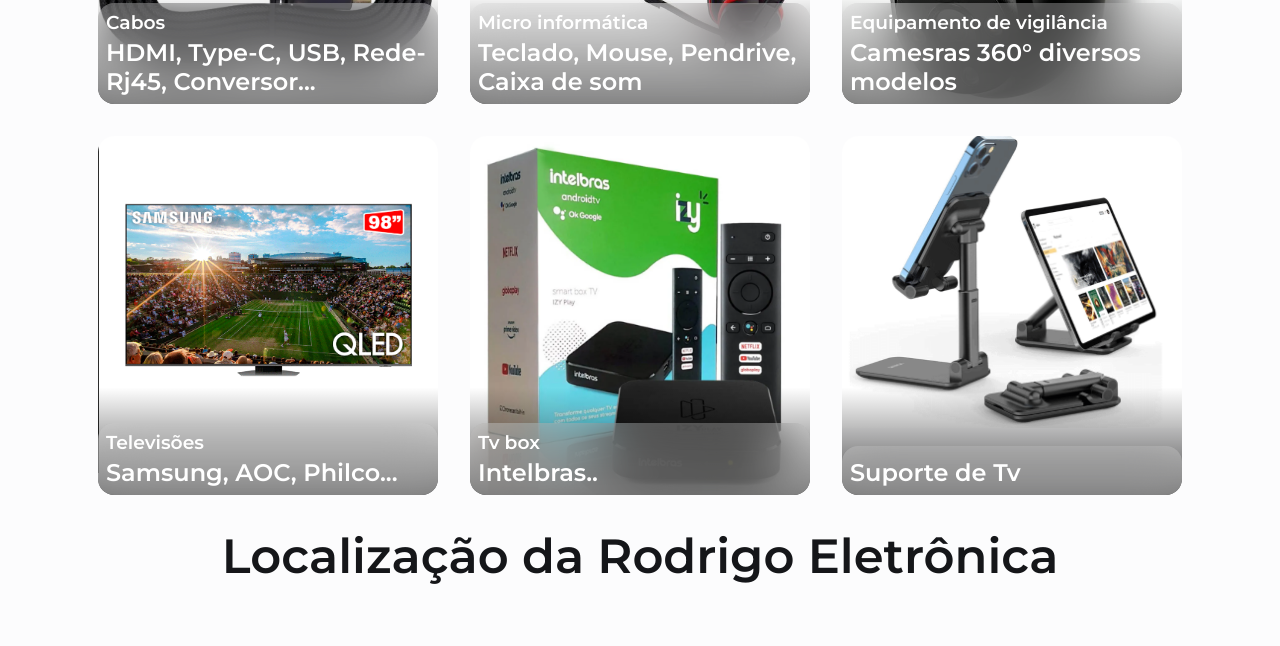
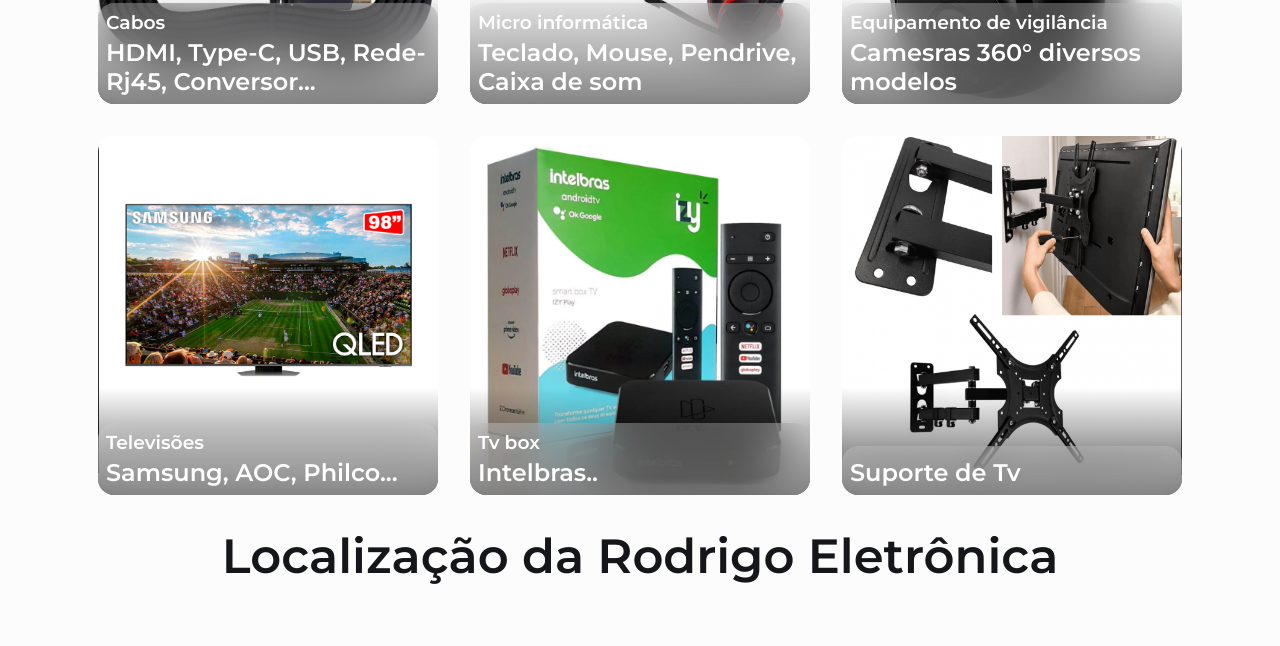
Before and after one commit to Thiagosousacvoo/Rodrigo-Eletronica--Site, a plain HTML site: page index.html in a window 1280 px wide. Shown: the part 2404-3050 px from the top of the page. Drawn offline with nearby package versions, Linux system fonts and the light colour scheme.

Commit message:
Update index.html

```diff
--- a/index.html
+++ b/index.html
@@ -230,7 +230,7 @@
                   </div>
                </article>
                <article class="produtos__article">
-                  <img src="assets/img/suporte.png" alt="imagem tv" class="produtos__img">
+                  <img src="assets/img/suportetv.png" alt="imagem tv" class="produtos__img">
                   <div class="produtos__shadow"></div>
 
                   <div class="produtos__info">
```
